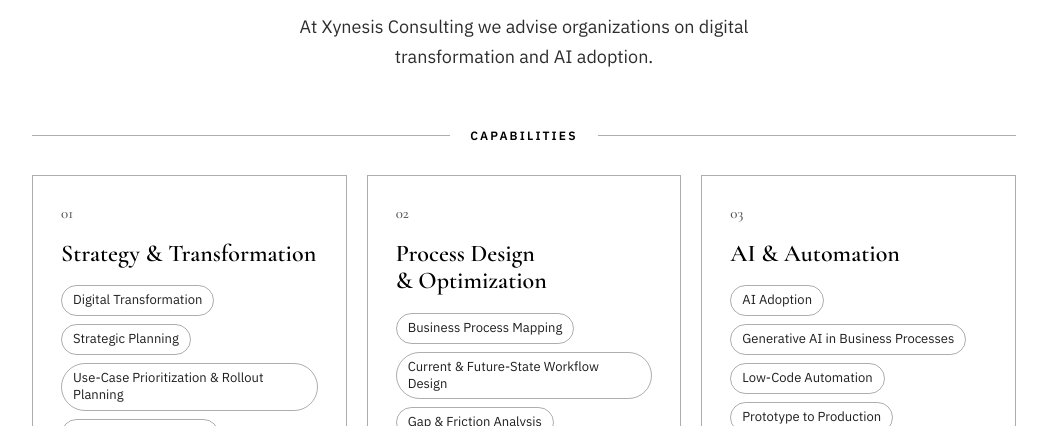
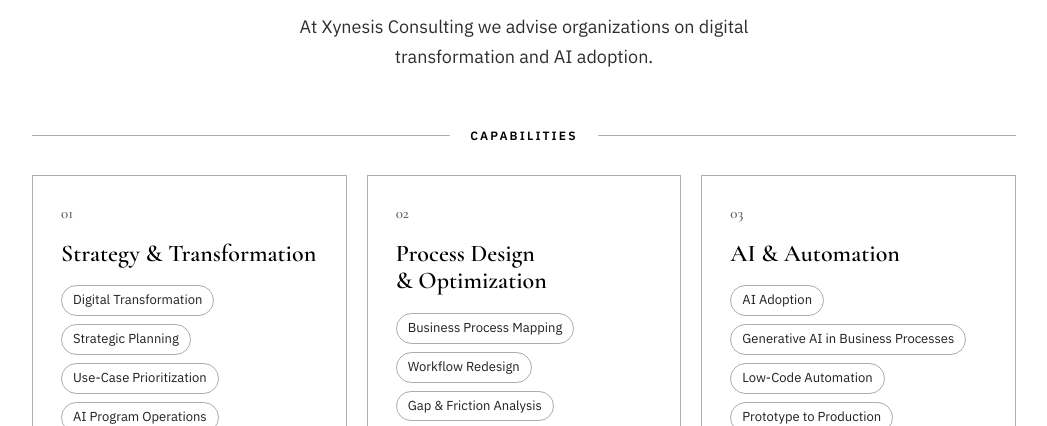
Before and after one commit to mirwhite/xynesis-site, a plain HTML site: page index.html in a window 1280 px wide. Shown: the part 374-800 px from the top of the page, without its empty margins (116-1163 px from the left). Drawn offline with nearby package versions, Linux system fonts and the light colour scheme.

Commit message:
Shorten two capability labels so they fit on one line
Co-Authored-By: Claude Opus 5.5 <noreply@anthropic.com>
Claude-Session: https://claude.ai/code/session_01BuBAxM1NAEm71yviXq7rhy

```diff
--- a/index.html
+++ b/index.html
@@ -91,7 +91,7 @@
         <ul>
           <li>Digital Transformation</li>
           <li>Strategic Planning</li>
-          <li>Use-Case Prioritization &amp; Rollout Planning</li>
+          <li>Use-Case Prioritization</li>
           <li>AI Program Operations</li>
         </ul>
       </div>
@@ -101,7 +101,7 @@
         <h3 class="serif">Process Design &amp; Optimization</h3>
         <ul>
           <li>Business Process Mapping</li>
-          <li>Current &amp; Future-State Workflow Design</li>
+          <li>Workflow Redesign</li>
           <li>Gap &amp; Friction Analysis</li>
           <li>Workshop Facilitation</li>
         </ul>
```
